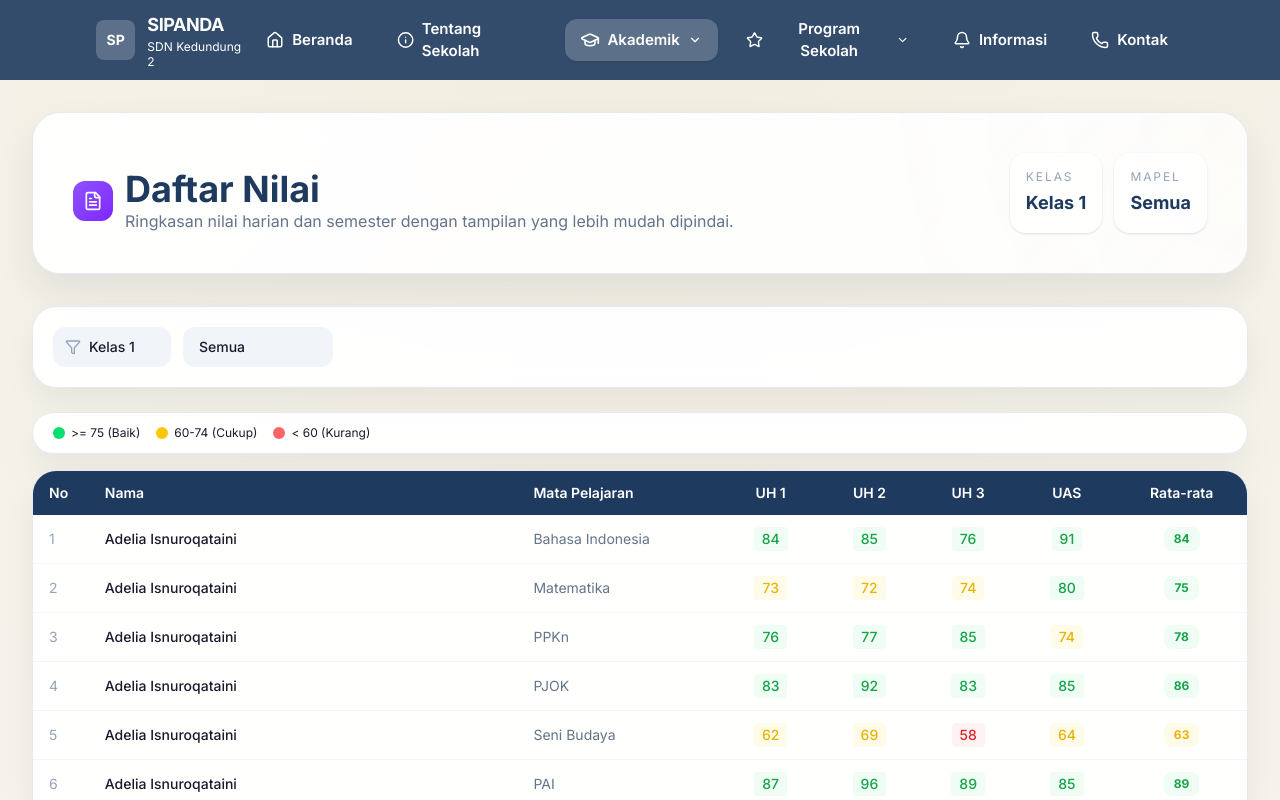
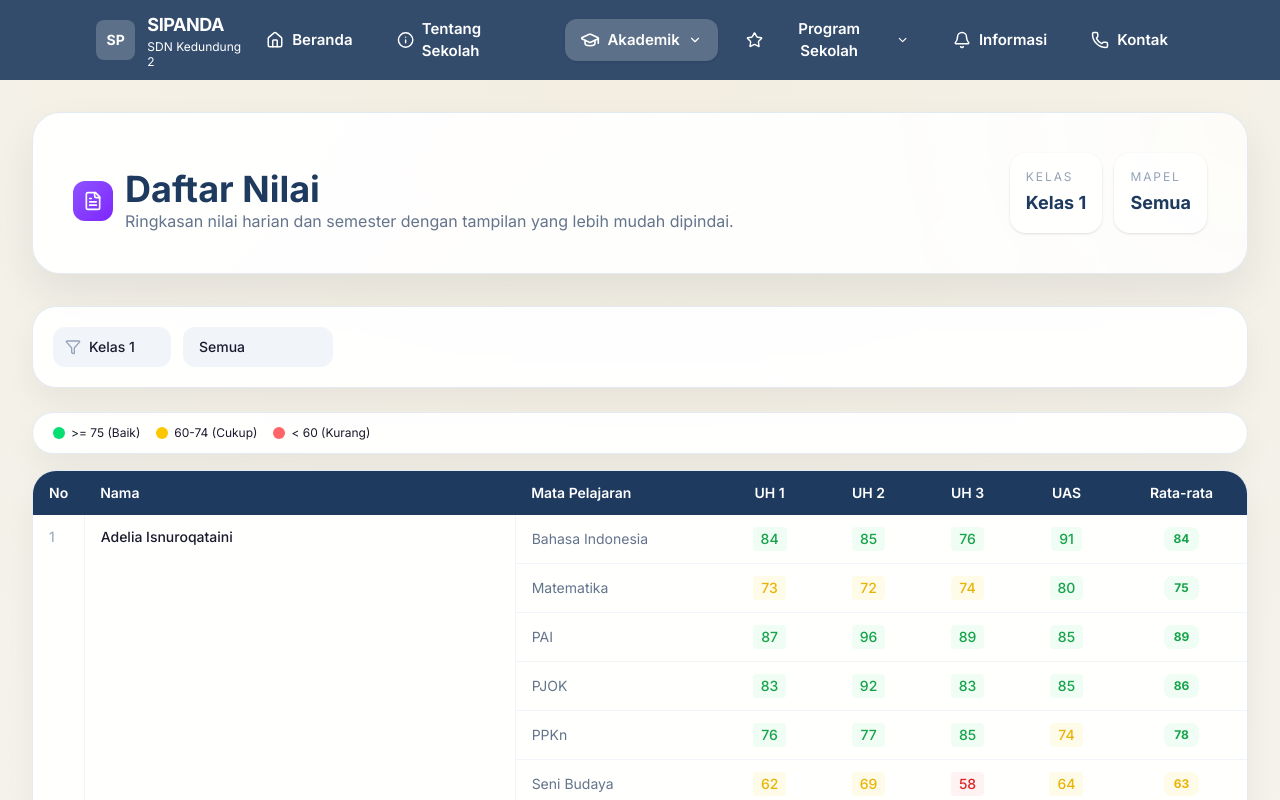
Before and after one commit to iqbalraihanfr/sdn-2kedundung, a Next.js app: page /daftar-nilai in a window 1280 px wide. Shown: the top 800 px of the page. Built offline with nearby package versions, Linux system fonts and the light colour scheme.

Commit message:
feat: implement dynamic grade display with tabular layout and filtering functionality

```diff
--- a/src/components/daftar-nilai/daftar-nilai-content.tsx
+++ b/src/components/daftar-nilai/daftar-nilai-content.tsx
@@ -24,7 +24,13 @@ export function DaftarNilaiContent() {
   const filtered = useMemo(() => {
     let data = dataNilai.filter((n) => n.kelas === kelas);
     if (mapel !== "Semua") data = data.filter((n) => n.mapel === mapel);
-    return data;
+
+    // Sort by name, then by mapel
+    return data.sort((a, b) => {
+      const nameComp = a.nama.localeCompare(b.nama);
+      if (nameComp !== 0) return nameComp;
+      return a.mapel.localeCompare(b.mapel);
+    });
   }, [kelas, mapel]);
 
   return (
--- a/src/components/daftar-nilai/daftar-nilai-table.tsx
+++ b/src/components/daftar-nilai/daftar-nilai-table.tsx
@@ -36,18 +36,41 @@ export function DaftarNilaiTable({ rows }: DaftarNilaiTableProps) {
             </tr>
           </thead>
           <tbody>
-            {rows.map((row, i) => {
+            {(() => {
+              let studentCounter = 0;
+              return rows.map((row, i) => {
+                const isFirstRow = i === 0 || rows[i - 1].nama !== row.nama;
+                if (isFirstRow) studentCounter++;
+
                 const avg = Math.round(
                   (row.nilaiUH1 + row.nilaiUH2 + row.nilaiUH3 + row.nilaiUAS) / 4
                 );
+
+                const rowSpan = isFirstRow
+                  ? rows.filter(r => r.nama === row.nama).length
+                  : 0;
 
                 return (
                   <tr
                     key={`${row.siswaId}-${row.mapel}`}
                     className="border-b border-border-light transition-colors hover:bg-surface-alt/50"
                   >
-                  <td className="px-4 py-3 text-text-muted">{i + 1}</td>
-                  <td className="px-4 py-3 font-medium">{row.nama}</td>
+                    {isFirstRow && (
+                      <>
+                        <td
+                          rowSpan={rowSpan}
+                          className="border-r border-border-light px-4 py-3 text-text-muted align-top"
+                        >
+                          {studentCounter}
+                        </td>
+                        <td
+                          rowSpan={rowSpan}
+                          className="border-r border-border-light px-4 py-3 font-medium align-top"
+                        >
+                          {row.nama}
+                        </td>
+                      </>
+                    )}
                     <td className="px-4 py-3 text-text-secondary">{row.mapel}</td>
                     <td className={`px-4 py-3 text-center font-medium ${getColor(row.nilaiUH1)}`}>
                       <span className={`inline-block rounded px-2 py-0.5 ${getBg(row.nilaiUH1)}`}>
@@ -78,7 +101,8 @@ export function DaftarNilaiTable({ rows }: DaftarNilaiTableProps) {
                     </td>
                   </tr>
                 );
-            })}
+              });
+            })()}
           </tbody>
         </table>
       </div>
```
Lines whose indentation alone changed are shown as unchanged.
